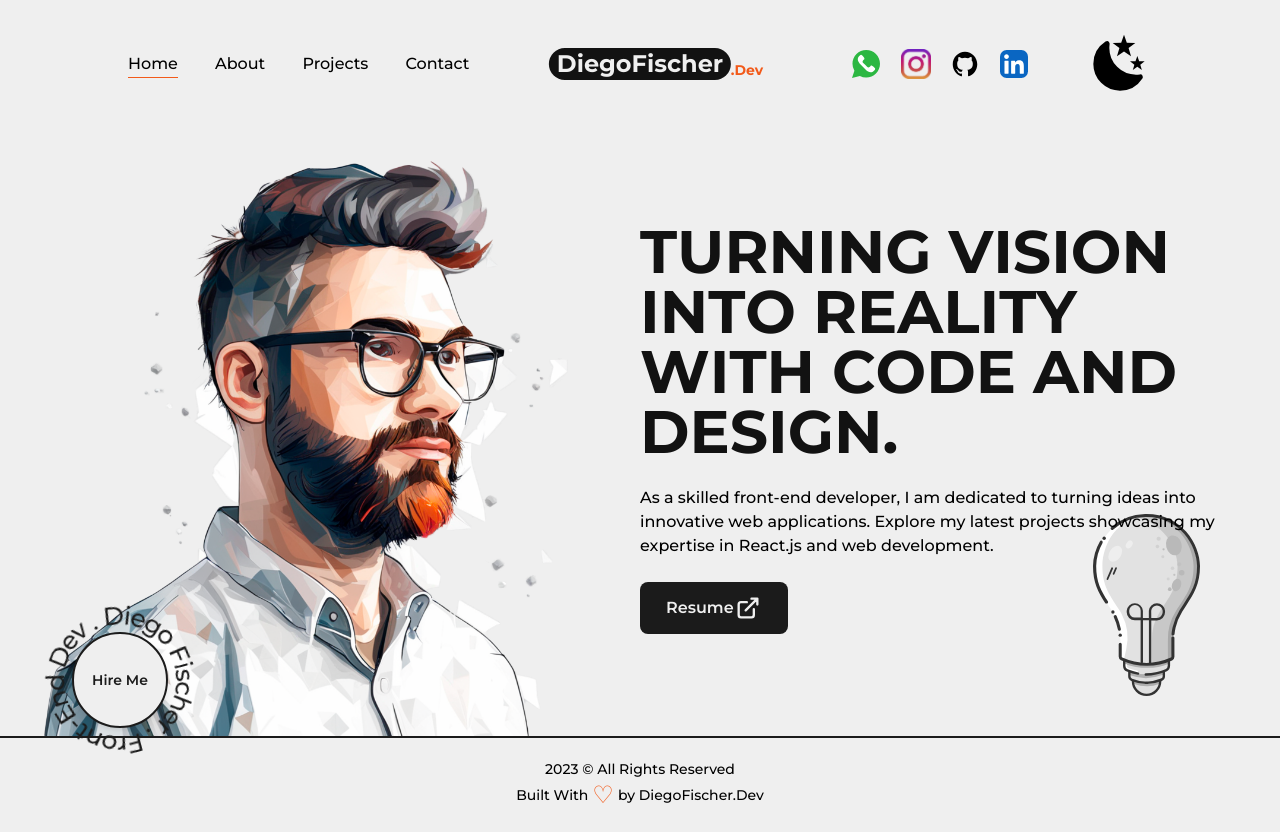
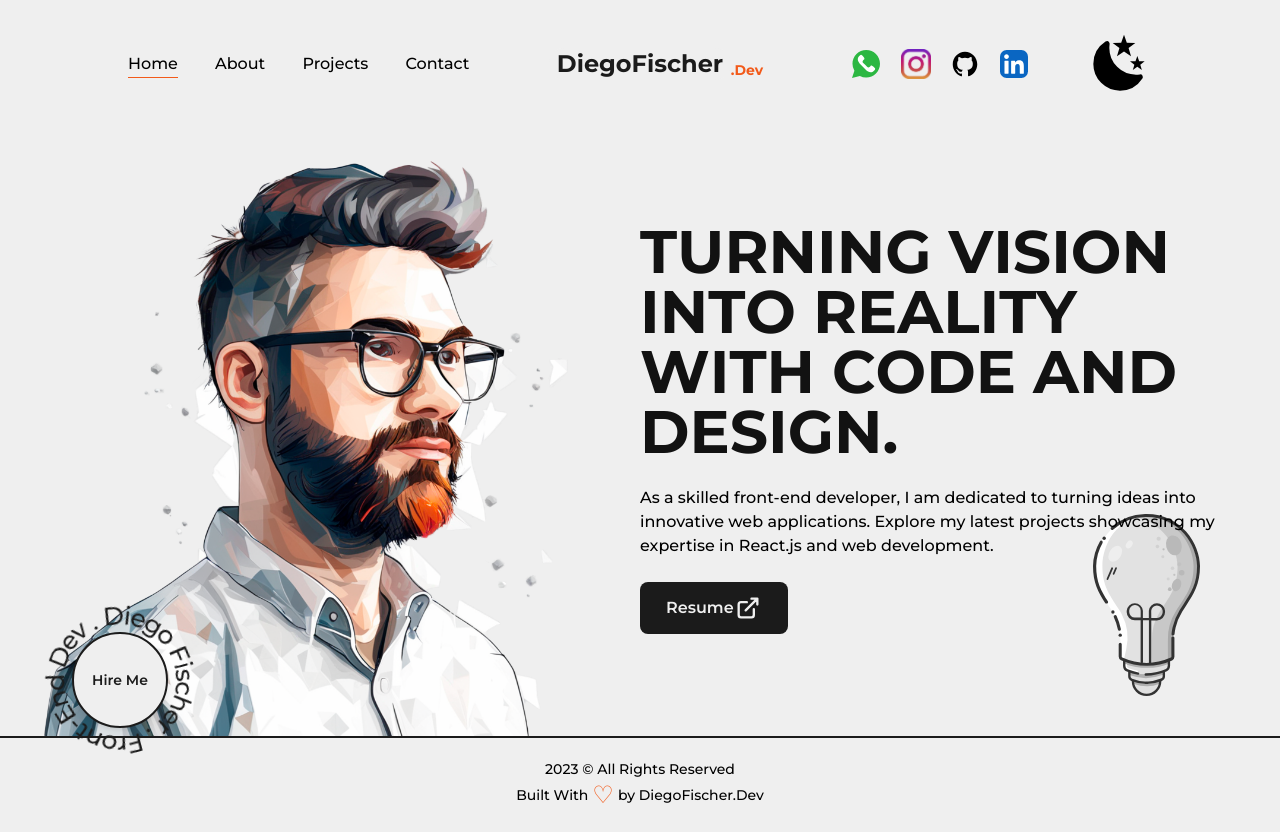
Before and after one commit to DiegoFischerDev/MyPotifolio-Next-Tailwind, a Next.js app: page / in a window 1280 px wide. Built offline with nearby package versions, Linux system fonts and the light colour scheme.

Commit message:
first try of SEO adjustments

```diff
--- a/src/components/ButtonThemeDarkOrLight.js
+++ b/src/components/ButtonThemeDarkOrLight.js
@@ -14,7 +14,7 @@ export default function ButtonThemeDarkOrLight({className=""}) {
   const [mode, setMode] = useThemeSwitcher();
 
   return (
-    <button onClick={() => { setMode(mode === "light" ? "dark" : "light"); setTheme(theme === "light" ? "dark" : "light") }} className={`w-16 h-16 ${className}`}>
+    <button aria-label="Change Color Theme Button" onClick={() => { setMode(mode === "light" ? "dark" : "light"); setTheme(theme === "light" ? "dark" : "light") }} className={`w-16 h-16 ${className}`}>
 
       {mode === "dark" ?
         <SunIcon className={"fill-dark"} />
--- a/src/components/Logo.js
+++ b/src/components/Logo.js
@@ -15,13 +15,13 @@ export default function Logo() {
     <div className='flex itens-center justify-center absolute left-[50%] translate-x-[-50%]'>
       <MotionLink
         href="/"
-        className='py-0 px-2 text-light dark:text-dark flex items-end justify-center rounded-full text-2xl mobile:text-xl font-bold'
+        className='py-0 px-2 text-dark dark:text-light flex items-end justify-center rounded-full text-2xl mobile:text-xl font-bold'
         animate={{
-          backgroundColor: ["#121212", "rgba(131,58,180,1)", "rgba(253,29,29,1)", "rgba(252,176,69,1)", "rgba(131,58,180,1)", theme === "dark" ? "#efefef" : "#121212"],
+          backgroundColor: ["#121212", "rgba(131,58,180,1)", "rgba(253,29,29,1)", "rgba(252,176,69,1)", "rgba(131,58,180,1)", theme === "dark" ? "#121212" : "#efefef"],
           transition: { duration: 2 },
         }}
         whileHover={{
-          backgroundColor: ["#121212", "rgba(131,58,180,1)", "rgba(253,29,29,1)", "rgba(252,176,69,1)", "rgba(131,58,180,1)", theme === "dark" ? "#efefef" : "#121212"],
+          backgroundColor: ["#121212", "rgba(131,58,180,1)", "rgba(253,29,29,1)", "rgba(252,176,69,1)", "rgba(131,58,180,1)", theme === "dark" ? "#121212" : "#efefef"],
           transition: { duration: 1, repeat: Infinity },
         }}
       >DiegoFischer<motion.span
--- a/src/components/NavBar.js
+++ b/src/components/NavBar.js
@@ -29,10 +29,10 @@ export default function NavBar() {
         </nav>
 
         <nav className='flex justify-between items-center w-[300px]'>
-          <Link href="https://api.whatsapp.com/send?phone=351927398547&text=Hi%20Diego!%20I%20found%20your%20contact%20on%20your%20website" target={"_blank"} ><WhatsappIcon /></Link>
-          <Link href="https://instagram.com/diegooo.dev?igshid=OGQ5ZDc2ODk2ZA==" target={"_blank"} ><Image src={InstagramIconTwo} alt='instagram Icon' width={30} className='hover:-translate-y-1 transition-all duration-300' /></Link>
-          <Link href="https://github.com/DiegoFischerDev" target={"_blank"} ><GithubIcon /></Link>
-          <Link href="https://www.linkedin.com/in/diego-fischer-dev/" target={"_blank"} ><LinkedInIcon /></Link>
+          <Link aria-label='Contact me on whatsapp' href="https://api.whatsapp.com/send?phone=351927398547&text=Hi%20Diego!%20I%20found%20your%20contact%20on%20your%20website" target={"_blank"} ><WhatsappIcon /></Link>
+          <Link aria-label='Visit me on Instagram' href="https://instagram.com/diegooo.dev?igshid=OGQ5ZDc2ODk2ZA==" target={"_blank"} ><Image src={InstagramIconTwo} alt='instagram Icon' width={30} className='hover:-translate-y-1 transition-all duration-300' /></Link>
+          <Link aria-label='Check my projects on GitHub' href="https://github.com/DiegoFischerDev" target={"_blank"} ><GithubIcon /></Link>
+          <Link aria-label='Contact me on Linkedin' href="https://www.linkedin.com/in/diego-fischer-dev/" target={"_blank"} ><LinkedInIcon /></Link>
 
           <ButtonThemeDarkOrLight className='ml-10' />
         </nav>
```
